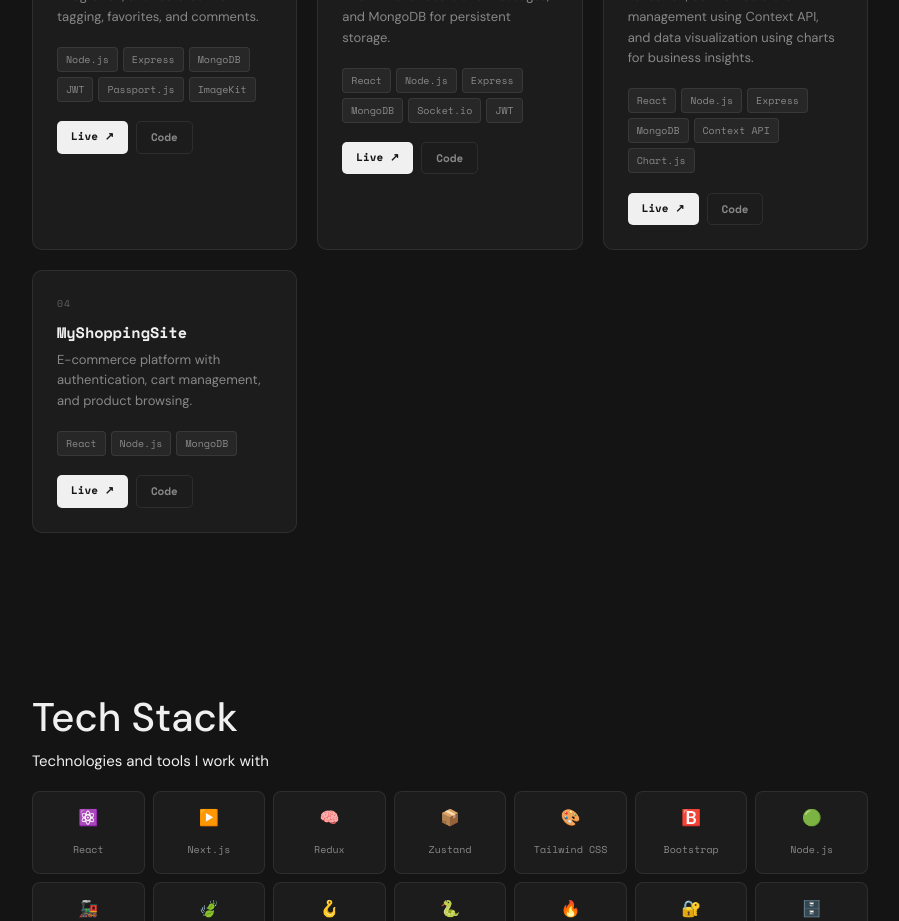
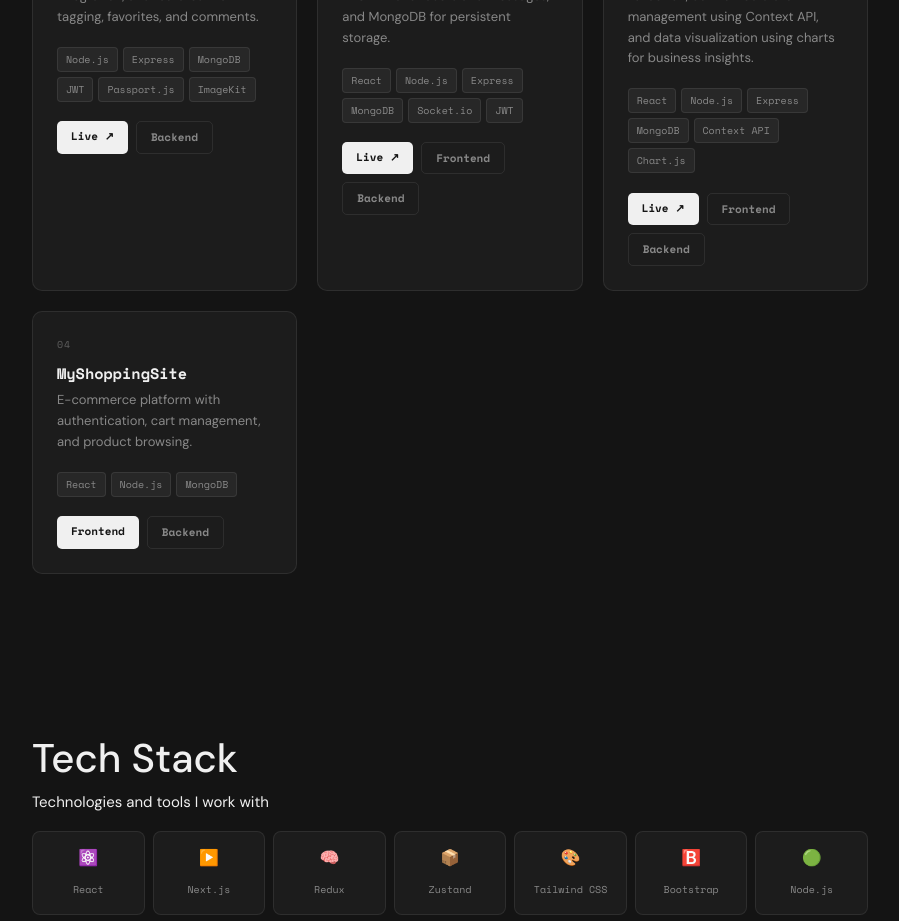
Before and after one commit to shiv-11013/my-portfolio, a React (Vite) app: page / in a window 1280 px wide. Shown: the part 1200-2121 px from the top of the page, without its empty margins (190-1089 px from the left). Built offline with nearby package versions, Linux system fonts and the light colour scheme.

Commit message:
feat: update project links, github repos and fix card button styles

```diff
--- a/src/pages/ProjectsPortfolio.jsx
+++ b/src/pages/ProjectsPortfolio.jsx
@@ -6,7 +6,8 @@ function ProjectsPortfolio() {
       desc: "Scalable backend for an image management platform with Google OAuth login, JWT-based authentication, album ownership & sharing system, secure image access middleware, ImageKit integration, and features like tagging, favorites, and comments.",
       tags: ["Node.js", "Express", "MongoDB", "JWT", "Passport.js", "ImageKit"],
       live: "https://kaviospx.onrender.com",
-      github: "#",
+      frontend: null,
+      backend: "https://github.com/shiv-11013/kaviosPx",
     },
     {
       num: "02",
@@ -14,22 +15,17 @@ function ProjectsPortfolio() {
       desc: "Real-time chat application with JWT authentication, one-to-one messaging, typing indicators, message status tracking (sent, delivered, seen), and Socket.io-based live communication. Includes REST APIs for users and messages, and MongoDB for persistent storage.",
       tags: ["React", "Node.js", "Express", "MongoDB", "Socket.io", "JWT"],
       live: "https://chat-application-frontend-plum-theta.vercel.app/",
-      github: "https://github.com/your-repo-link",
+      frontend: "https://github.com/shiv-11013/chatApplication-Frontend",
+      backend: "https://github.com/shiv-11013/chatApplication-Backend",
     },
     {
       num: "03",
       title: "Anvaya CRM",
       desc: "Full-stack CRM system with lead lifecycle management, agent assignment, advanced filtering via query parameters, and analytics dashboard. Features include CRUD operations, real-time form validation, centralized state management using Context API, and data visualization using charts for business insights.",
-      tags: [
-        "React",
-        "Node.js",
-        "Express",
-        "MongoDB",
-        "Context API",
-        "Chart.js",
-      ],
+      tags: ["React", "Node.js", "Express", "MongoDB", "Context API", "Chart.js"],
       live: "https://anvaya-frontend-zeta.vercel.app/",
-      github: "https://github.com/your-repo-link",
+      frontend: "https://github.com/shiv-11013/anvaya-frontend",
+      backend: "https://github.com/shiv-11013/anvaya-backend",
     },
     {
       num: "04",
@@ -37,7 +33,8 @@ function ProjectsPortfolio() {
       desc: "E-commerce platform with authentication, cart management, and product browsing.",
       tags: ["React", "Node.js", "MongoDB"],
       live: "#",
-      github: "#",
+      frontend: "https://github.com/shiv-11013/myShoppingSite-FrontEnd",
+      backend: "https://github.com/shiv-11013/myShoppingSite-BackEnd",
     },
   ];
 
@@ -52,17 +49,36 @@ function ProjectsPortfolio() {
             <p className="card-num">{p.num}</p>
             <h3 className="card-title">{p.title}</h3>
             <p className="card-desc">{p.desc}</p>
+
             <div className="card-tags">
               {p.tags.map((t, j) => (
-                <span className="tag" key={j}>
-                  {t}
-                </span>
+                <span className="tag" key={j}>{t}</span>
               ))}
             </div>
+
             <div className="card-buttons">
-              <a href={p.live}>Live ↗</a>
-              <a href={p.github}>Code</a>
+              {p.live !== "#" && (
+                <a href={p.live} target="_blank" rel="noopener noreferrer">
+                  Live ↗
+                </a>
+              )}
+              {p.frontend && (
+                <a href={p.frontend} target="_blank" rel="noopener noreferrer">
+                  Frontend
+                </a>
+              )}
+              {p.backend && (
+                <a href={p.backend} target="_blank" rel="noopener noreferrer">
+                  Backend
+                </a>
+              )}
+              {!p.live || p.live === "#" && !p.frontend && !p.backend && (
+                <a href="#" target="_blank" rel="noopener noreferrer">
+                  Code
+                </a>
+              )}
             </div>
+
           </div>
         ))}
       </div>
--- a/src/styles.css
+++ b/src/styles.css
@@ -246,6 +246,7 @@ body {
 .card-buttons {
   display: flex;
   gap: 8px;
+  flex-wrap: wrap;
   justify-content: flex-start;
   margin-top: 0;
 }
@@ -268,12 +269,15 @@ body {
 
 .card-buttons a:first-child:hover { background: #ffffff; }
 
-.card-buttons a:last-child {
+.card-buttons a:not(:first-child) {
   border: 1px solid var(--border);
   color: var(--muted);
 }
 
-.card-buttons a:last-child:hover { border-color: var(--border-h); color: var(--text); }
+.card-buttons a:not(:first-child):hover {
+  border-color: var(--border-h);
+  color: var(--text);
+}
 
 /* ── TECH STACK ── */
 .projects-portfolio {
```
